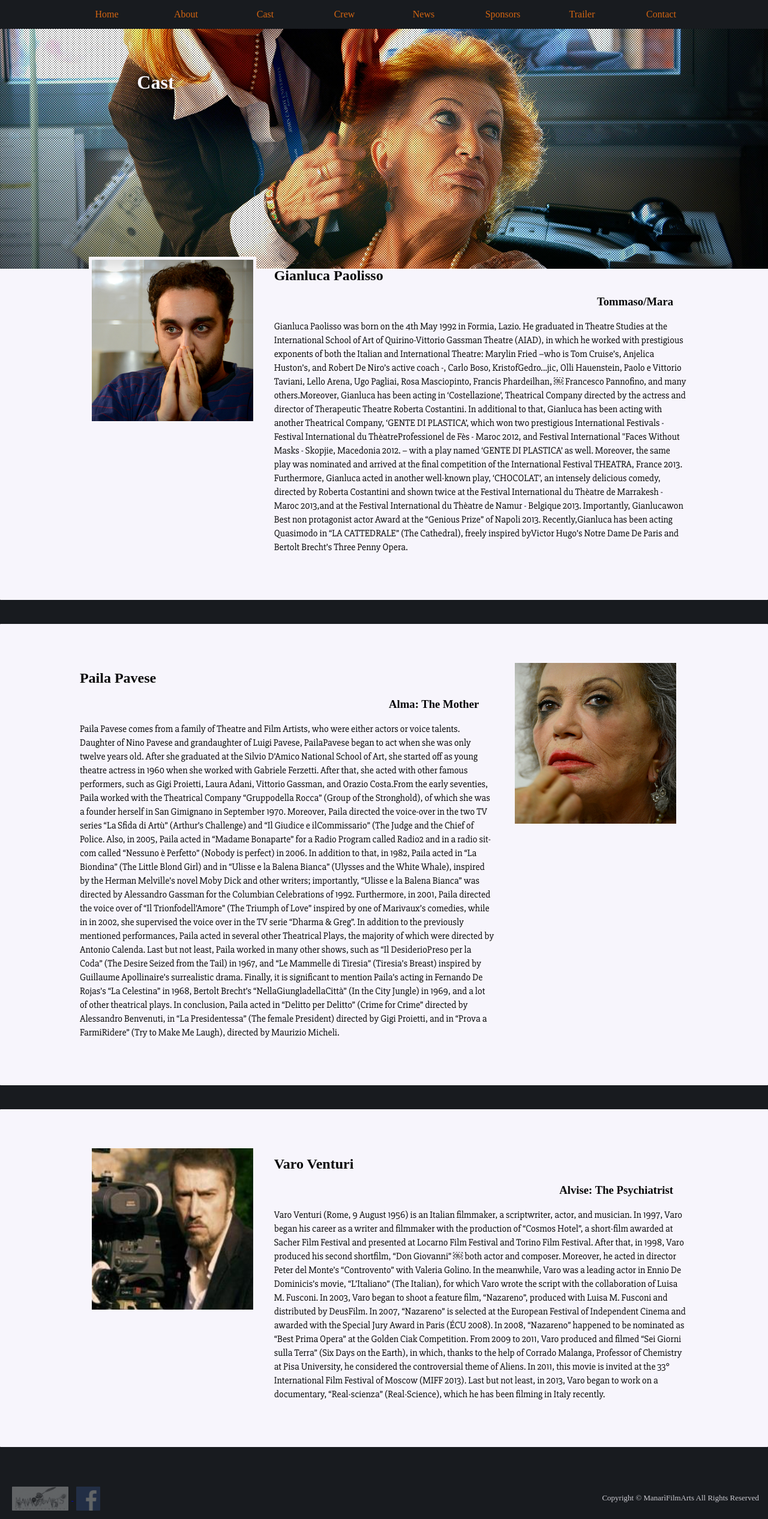
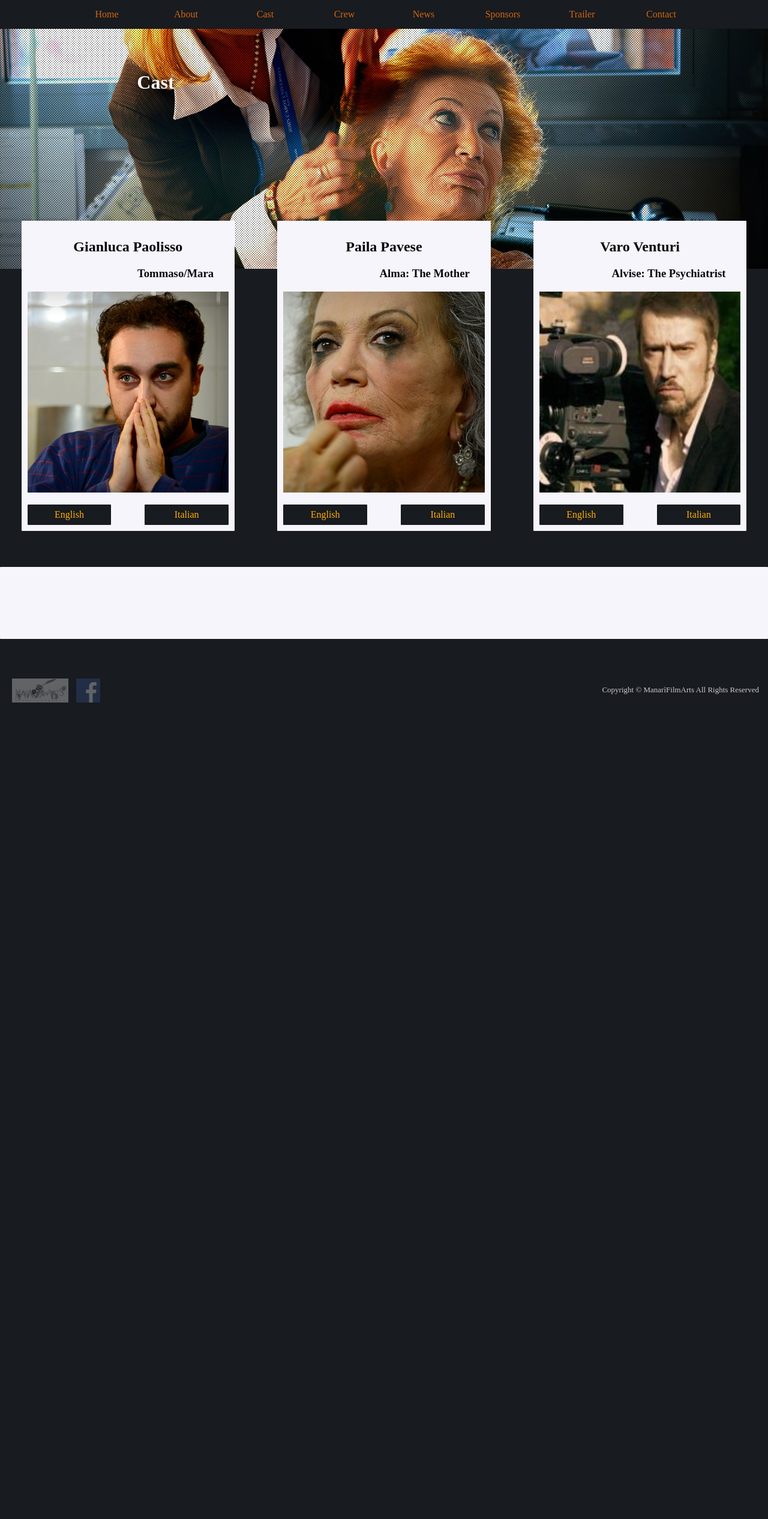
Before and after one commit to JasmineManari/jasminemanari.github.io, a Jekyll site: the page built from cast.html, in a window 1280 px wide. Shown: the whole page at 60% size. Built offline with Jekyll 4.4.1, drawn with Linux system fonts in a browser that asks for light colours; some web fonts are replaced; after the commit the page ends 1185 px from its top, so only the background shows below that.

Commit message:
change cast page layout

```diff
--- a/assets/css/page.sass
+++ b/assets/css/page.sass
@@ -114,6 +114,12 @@
   background-position: 50% 80%
   background-image: url(../img/cast-head0.jpg)
   transition: background-image 0.5s ease-in-out
+.jumbotron-news
+  @include jumbotron
+  @include overlay
+  background-position: 50% 30%
+  background-image: url(../img/news-head.jpg)
+  transition: background-image 0.5s ease-in-out
 
 
 .content-overlay
--- a/cast.html
+++ b/cast.html
@@ -14,49 +14,51 @@
 </div>
 
 <div class="container-fluid">
-  <div class="row block-overlay top-overlay right">
-    <div class="col-md-offset-1 col-md-3">
-      <img src="assets/img/gpaolisso.jpg" alt="JGianluca Paolisso" class="img-responsive" />
+  <div class="row top-overlay">
+    <div class="col-md-4">
+      <div class="row">
+        <div class="col-md-10 col-md-offset-1 narrow-content-overlay">
+          <h2 class="text-center">Gianluca Paolisso</h2>
+          <h3>Tommaso/Mara</h3>
+          <img src="assets/img/gpaolisso.jpg" alt="Gianluca Paolisso" class="img-responsive" />
+          <button class="btn col-md-5 quarter-top-buffer">English</button>
+          <span class="col-md-2 quarter-top-buffer"></span>
+          <button class="btn col-md-5 quarter-top-buffer">Italian</button>
         </div>
-
-    <div class="bio col-md-7">
-      <h2>Gianluca Paolisso</h2>
-      <h3>Tommaso/Mara</h3>
-      <p>
-        Gianluca Paolisso was born on the 4th May 1992 in Formia, Lazio. He graduated in Theatre Studies at the International School of Art of Quirino-Vittorio Gassman Theatre (AIAD), in which he worked with prestigious exponents of both the Italian and International Theatre: Marylin Fried –who is Tom Cruise’s, Anjelica Huston’s, and Robert De Niro’s active coach -, Carlo Boso, KristofGedro...jic, Olli Hauenstein, Paolo e Vittorio Taviani, Lello Arena, Ugo Pagliai, Rosa Masciopinto, Francis Phardeilhan,
-￼
-Francesco Pannofino, and many others.Moreover, Gianluca has been acting in ‘Costellazione’, Theatrical Company directed by the actress and director of Therapeutic Theatre Roberta Costantini. In additional to that, Gianluca has been acting with another Theatrical Company, ‘GENTE DI PLASTICA’, which won two prestigious International Festivals - Festival International du ThèatreProfessionel de Fès - Maroc 2012, and Festival International "Faces Without Masks - Skopjie, Macedonia 2012. – with a play named ‘GENTE DI PLASTICA’ as well. Moreover, the same play was nominated and arrived at the final competition of the International Festival THEATRA, France 2013. Furthermore, Gianluca acted in another well-known play, ‘CHOCOLAT’, an intensely delicious comedy, directed by Roberta Costantini and shown twice at the Festival International du Thèatre de Marrakesh - Maroc 2013,and at the Festival International du Thèatre de Namur - Belgique 2013. Importantly, Gianlucawon Best non protagonist actor Award at the “Genious Prize” of Napoli 2013. Recently,Gianluca has been acting Quasimodo in “LA CATTEDRALE” (The Cathedral), freely inspired byVictor Hugo’s Notre Dame De Paris and Bertolt Brecht’s Three Penny Opera.
-      </p>
       </div>
     </div>
 
-  <div class="row block-overlay top-buffer left">
-    <div class="bio col-md-offset-1 col-md-7">
-      <h2>Paila Pavese</h2>
+    <div class="col-md-4">
+      <div class="row">
+        <div class="col-md-10 col-md-offset-1 narrow-content-overlay">
+          <h2 class="text-center">Paila Pavese</h2>
           <h3>Alma: The Mother</h3>
-      <p>
-        Paila Pavese comes from a family of Theatre and Film Artists, who were either actors or voice talents. Daughter of Nino Pavese and grandaughter of Luigi Pavese, PailaPavese began to act when she was only twelve years old. After she graduated at the Silvio D’Amico National School of Art, she started off as young theatre actress in 1960 when she worked with Gabriele Ferzetti. After that, she acted with other famous performers, such as Gigi Proietti, Laura Adani, Vittorio Gassman, and Orazio Costa.From the early seventies, Paila worked with the Theatrical Company “Gruppodella Rocca” (Group of the Stronghold), of which she was a founder herself in San Gimignano in September 1970. Moreover, Paila directed the voice-over in the two TV series “La Sfida di Artù” (Arthur’s Challenge) and “Il Giudice e ilCommissario” (The Judge and the Chief of Police.
-Also, in 2005, Paila acted in “Madame Bonaparte” for a Radio Program called Radio2 and in a radio sit-com
-called “Nessuno è Perfetto” (Nobody is perfect) in 2006. In addition to that, in 1982, Paila acted in “La Biondina” (The Little Blond Girl) and in “Ulisse e la Balena Bianca” (Ulysses and the White Whale), inspired by the Herman Melville’s novel Moby Dick and other writers; importantly, “Ulisse e la Balena Bianca” was directed by Alessandro Gassman for the Columbian Celebrations of 1992. Furthermore, in 2001, Paila directed the voice over of “Il Trionfodell’Amore” (The Triumph of Love” inspired by one of Marivaux’s comedies, while in in 2002, she supervised the voice over in the TV serie “Dharma &amp; Greg”. In addition to the previously mentioned performances, Paila acted in several other Theatrical Plays, the majority of which were directed by Antonio Calenda. Last but not least, Paila worked in many other shows, such as “Il DesiderioPreso per la Coda” (The Desire Seized from the Tail) in 1967, and “Le Mammelle di Tiresia” (Tiresia’s Breast) inspired by Guillaume Apollinaire’s surrealistic drama. Finally, it is significant to mention Paila’s acting in Fernando De Rojas’s “La Celestina” in 1968, Bertolt Brecht’s “NellaGiungladellaCittà” (In the City Jungle) in 1969, and a lot of other theatrical plays. In conclusion, Paila acted in “Delitto per Delitto” (Crime for Crime” directed by Alessandro Benvenuti, in “La Presidentessa” (The female President) directed by Gigi Proietti, and in “Prova a FarmiRidere” (Try to Make Me Laugh), directed by Maurizio Micheli.
-      </p>
+          <img src="assets/img/ppavese.jpg" alt="Paila Pavese" class="img-responsive" />
+          <button class="btn col-md-5 quarter-top-buffer">English</button>
+          <span class="col-md-2 quarter-top-buffer"></span>
+          <button class="btn col-md-5 quarter-top-buffer">Italian</button>
         </div>
-
-    <div class="col-md-3">
-      <img src="assets/img/ppavese.jpg" alt="Paila Pavese" class="img-responsive" />
       </div>
     </div>
 
-  <div class="row block-overlay top-buffer right">
-    <div class="col-md-offset-1 col-md-3">
+    <div class="col-md-4">
+      <div class="row">
+        <div class="col-md-10 col-md-offset-1 narrow-content-overlay">
+          <h2 class="text-center">Varo Venturi</h2>
+          <h3>Alvise: The Psychiatrist</h3>
           <img src="assets/img/vventuri.jpg" alt="Varo Venturi" class="img-responsive" />
+          <button class="btn col-md-5 quarter-top-buffer">English</button>
+          <span class="col-md-2 quarter-top-buffer"></span>
+          <button class="btn col-md-5 quarter-top-buffer">Italian</button>
+        </div>
+      </div>
+    </div>
   </div>
 
-    <div class="bio col-md-7">
-      <h2>Varo Venturi</h2>
-      <h3>Alvise: The Psychiatrist</h3>
-      <p>Varo Venturi (Rome, 9 August 1956) is an Italian filmmaker, a scriptwriter, actor, and musician. In 1997, Varo began his career as a writer and filmmaker with the production of “Cosmos Hotel”, a short-film awarded at Sacher Film Festival and presented at Locarno Film Festival and Torino Film Festival. After that, in 1998, Varo produced his second shortfilm, “Don Giovanni”
-￼
-both actor and composer. Moreover, he acted in director Peter del Monte’s “Controvento” with Valeria Golino. In the meanwhile, Varo was a leading actor in Ennio De Dominicis’s movie, “L’Italiano” (The Italian), for which Varo wrote the script with the collaboration of Luisa M. Fusconi. In 2003, Varo began to shoot a feature film, “Nazareno”, produced with Luisa M. Fusconi and distributed by DeusFilm. In 2007, “Nazareno” is selected at the European Festival of Independent Cinema and awarded with the Special Jury Award in Paris (ÉCU 2008). In 2008, “Nazareno” happened to be nominated as “Best Prima Opera” at the Golden Ciak Competition. From 2009 to 2011, Varo produced and filmed “Sei Giorni sulla Terra” (Six Days on the Earth), in which, thanks to the help of Corrado Malanga, Professor of Chemistry at Pisa University, he considered the controversial theme of Aliens. In 2011, this movie is invited at the 33° International Film Festival of Moscow (MIFF 2013). Last but not least, in 2013, Varo began to work on a documentary, “Real-scienza” (Real-Science), which he has been filming in Italy recently.</p>
+  <div class="row">
+    <div class="col-md-12 block-overlay half-top-buffer">
+      <div class="bio">
+      </div>
     </div>
   </div>
 </div>
--- a/crew.html
+++ b/crew.html
@@ -56,7 +56,7 @@
   </div>
 
   <div class="row">
-    <div class="col-md-8 col-md-offset-2 block-overlay half-top-buffer">
+    <div class="col-md-12 block-overlay half-top-buffer">
       <div class="bio">
       </div>
     </div>
--- a/news.html
+++ b/news.html
@@ -3,7 +3,7 @@
 title : News
 ---
 
-<div class="jumbotron">
+<div class="jumbotron-news">
   <div class="container-fluid">
     <div class="row">
       <div class="col-md-offset-2 col-md-4">
```
Lines whose indentation alone changed are shown as unchanged.
